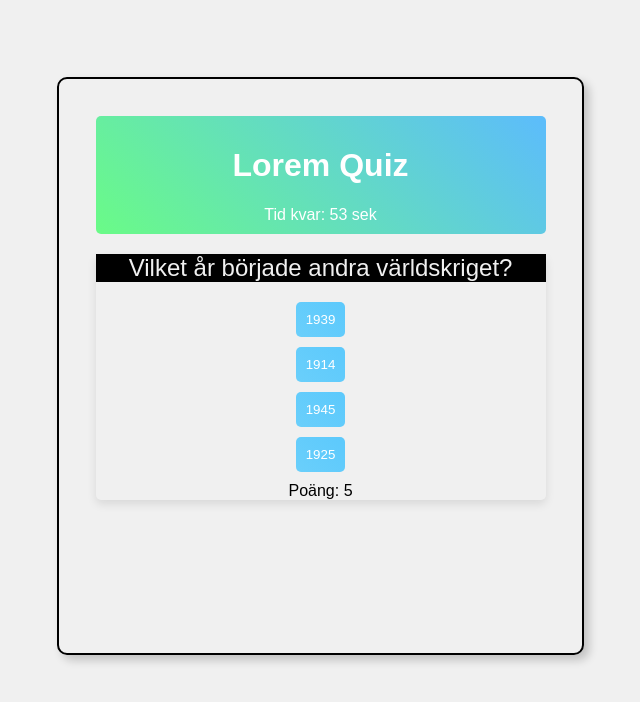
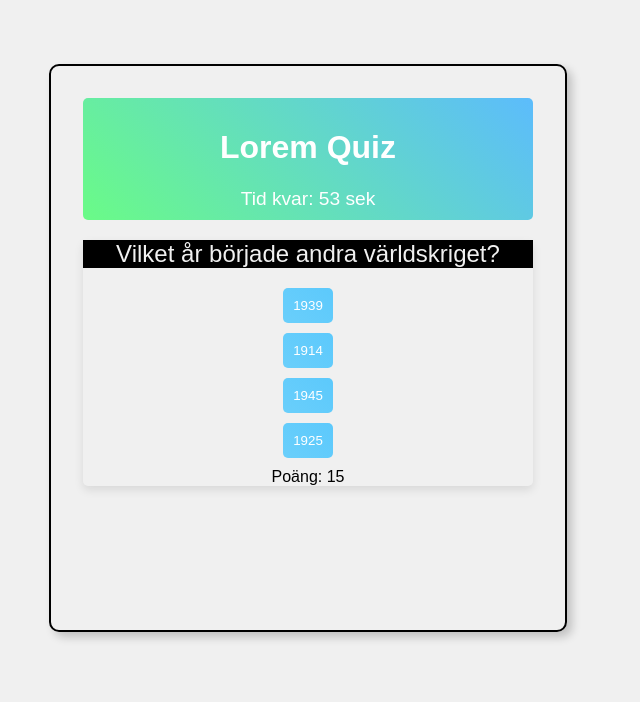
Before and after one commit to faisalwilliam/Lorem-Quiz, a plain HTML site: page index.html in a window 1280 px wide. Both pictures are taken after a click on the button "Stockholm". Shown: the whole page, without its empty margins (399-1039 px from the left). Drawn offline with Linux system fonts and the light colour scheme.

Commit message:
Lägg till synlig klocka som tickar ned. Ju tidigare man svarar ju högre poäng. Gör siffrorna röda när mindre än 20% av tiden återstår.

```diff
--- a/index.html
+++ b/index.html
@@ -15,10 +15,8 @@
   <main>
     <section id="question-container">
       <p id="question" class="masked"></p>
-
-    <div id="answers"></div>
-
-    <div id="score">Poäng: <span id="points">5</span></div>
+      <div id="answers"></div>
+      <div id="score">Poäng: <span id="points">10</span></div>
     </section>
   </main>
 
--- a/script.js
+++ b/script.js
@@ -28,41 +28,43 @@
       correct: "Bjurholm"
     },
     {
-      question: " vilken kommun lägar i Bästerbotton ?",
-      options: ["Umeå", "Borlänge", "boden", "Piteå"],
+      question: "Vilken kommun lägar i Bästerbotton?",
+      options: ["Umeå", "Borlänge", "Boden", "Piteå"],
       correct: "Umeå"
     },
 
     {
-      question: "Vilken kontinent har flest länder'?",
+      question: "Vilken kontinent har flest länder?",
       options: ["Asien", "Europa", "Africa","Nordamerika"],
       correct: "Africa"
     },
 
     {
-      question: " Vilket land har den största befolkningen ?",
+      question: "Vilket land har den största befolkningen?",
       options: ["China", "Sudan", "Amerika", "India"],
       correct: "China"
     },
     {
-      question: "Vilket år kollapsade Sovjetunionen??",
+      question: "Vilket år kollapsade Sovjetunionen?",
       options: ["191", "185", "194", "192"],
       correct: "191"
     },
     {
-      question: "Hur många ben finns det i människokroppen??",
+      question: "Hur många ben finns det i människokroppen?",
       options: ["205", "100", "206", "1"],
       correct: "206"
     }
 
   ];
 
+  let currentQuestionIndex = 0;
+  let points = 10; // Startpoäng
+  let timeLeft = 60; // Tid kvar i sekunder
+  let unmaskLevel = 0; // Spårar hur mycket frågan har avmaskerats
+  let timerInterval; // Sparar intervallet för timer
+  let firstAttempt = true; // Flagga för att spåra om det är första försöket
 
-  let currentQuestionIndex = 0;
-  let points = 10;
-  let currentTime = 60;
-  let unmaskLevel = 0;  // Spårar avmaskningsnivån
-
+  // Hämta element från DOM
   const questionElement = document.getElementById('question');
   const answersContainer = document.getElementById('answers');
   const scoreDisplay = document.getElementById('points');
@@ -70,79 +72,103 @@
   const resultPage = document.getElementById('result-page');
   const finalScore = document.getElementById('final-score');
 
-  // Starta timer
-  const timer = setInterval(() => {
-    currentTime--;
-    timerDisplay.textContent = currentTime;
-    if (currentTime === 0) {
-      endQuiz();
-    }
-  }, 1000);
+  // Startar quizet
+  function startQuiz() {
+    showQuestion(); // Visa första frågan
+    startTimer(); // Starta timer
+    updateScore(); // Uppdatera poäng direkt vid start
+  }
 
-  // Visa fråga och svarsalternativ
+  // Visar aktuell fråga och svarsalternativ
   function showQuestion() {
     const currentQuestion = questions[currentQuestionIndex];
-    questionElement.textContent = currentQuestion.question;
+    questionElement.textContent = currentQuestion.question; // Sätter texten för frågan
+    unmaskLevel = 0; // Nollställer avmaskeringsnivån
+    firstAttempt = true; // Återställer flaggan för första försöket
+    questionElement.className = 'masked'; // Återställ stil
 
-    // Återställ avmaskningsnivå och stil för varje ny fråga
-    unmaskLevel = 0;
-    questionElement.className = '';
+    answersContainer.innerHTML = ''; // Rensar tidigare svarsalternativ
 
-    answersContainer.innerHTML = '';
+    // Skapar knappar för varje svarsalternativ
     currentQuestion.options.forEach(option => {
       const button = document.createElement('button');
       button.textContent = option;
       button.classList.add('answer');
-      button.addEventListener('click', () => checkAnswer(option));
+      button.addEventListener('click', () => checkAnswer(option)); // Lägg till klickhändelse
       answersContainer.appendChild(button);
     });
   }
 
-  // Kontrollera svar
+  // Kontrollera om svaret är korrekt
   function checkAnswer(selectedOption) {
     const currentQuestion = questions[currentQuestionIndex];
 
     if (selectedOption === currentQuestion.correct) {
-      nextQuestion();  // Om rätt svar, gå till nästa fråga
+      if (firstAttempt) {
+        points += Math.floor(timeLeft / 10); // Bonuspoäng för snabb svar vid första försöket
+      }
+      updateScore(); // Uppdaterar poäng
+      nextQuestion(); // Går till nästa fråga
     } else {
-      points -= 2;  // -1 för avmaskning, -1 för fel svar
-      unmaskQuestion();  // Avmaskera fråga lite mer
-      updateScore();
+      if (firstAttempt) {
+        points -= 2; // Straff (-1 för avmaskering och -1 för fel) vid första försöket
+      } else {
+        points = points; // Poängen förändras inte efter första försöket
+      }
+      firstAttempt = false; // Ändrar flaggan för att visa att första försöket har passerat
+      unmaskQuestion(); // Avmaskerar lite mer av frågan
+      updateScore(); // Uppdaterar poäng
     }
   }
 
-  // Avmaskera fråga gradvis
+  // Avmaskerar frågan steg för steg
   function unmaskQuestion() {
-    unmaskLevel++;
+    unmaskLevel++; // Ökar avmaskeringsnivån
     if (unmaskLevel === 1) {
-      questionElement.classList.add('unmask-1');
+      questionElement.classList.add('unmask-1'); // Första avmaskeringsnivån
     } else if (unmaskLevel === 2) {
-      questionElement.classList.add('unmask-2');
+      questionElement.classList.add('unmask-2'); // Full avmaskering
     }
   }
 
-  // Uppdatera poäng
+  // Uppdaterar poäng på sidan
   function updateScore() {
-    scoreDisplay.textContent = points;
+    scoreDisplay.textContent = points; // Sätter poängen i DOM
   }
 
-  // Visa nästa fråga eller avsluta quiz
+  // Går vidare till nästa fråga eller avslutar quizet
   function nextQuestion() {
-    currentQuestionIndex++;
+    currentQuestionIndex++; // Ökar frågeindex
     if (currentQuestionIndex < questions.length) {
-      showQuestion();
+      showQuestion(); // Visar nästa fråga
     } else {
-      endQuiz();
+      endQuiz(); // Avslutar quizet
     }
   }
 
-  // Avsluta quiz och visa resultat
-  function endQuiz() {
-    clearInterval(timer);
-    finalScore.textContent = `Du fick ${points} poäng!`;
-    resultPage.classList.remove('hidden');
+  // Startar timer och räknar ned
+  function startTimer() {
+    timerInterval = setInterval(() => {
+      timeLeft--; // Minskar tiden med 1 sekund
+      timerDisplay.textContent = timeLeft; // Uppdaterar tidsvisning
+
+      if (timeLeft <= 12) {
+        timerDisplay.classList.add('low-time'); // Ändrar färg om mindre än 20% återstår
+      }
+
+      if (timeLeft === 0) {
+        clearInterval(timerInterval); // Stoppar timern
+        nextQuestion(); // Går vidare om tiden tar slut
+      }
+    }, 1000);
   }
 
-  // Starta quiz när sidan laddas
-  showQuestion();
-   /* Hej Marrii Tack för hjälp*/
+  // Avslutar quizet och visar resultatet
+  function endQuiz() {
+    clearInterval(timerInterval); // Stoppar timern
+    finalScore.textContent = `Du fick ${points} poäng!`; // Visar slutpoängen
+    resultPage.classList.remove('hidden'); // Visar resultatsidan
+  }
+
+  // Startar quizet när sidan laddas
+  startQuiz();
--- a/styles.css
+++ b/styles.css
@@ -1,92 +1,11 @@
-/* Gör så att html och body täcker hela skärmen */
-/*
-html, body {
-    height: 100%;
-    margin: 20%;
-    margin-top:0;
-    margin-bottom: 0;
-    padding: 0;
-  }
 
-  /* Flexbox används för att centrera innehåll *
-  body {
-    width: 450px;                /* Fixerad bredd för quiz-kontainer *
-    height: 500px;
-    font-family: Arial, sans-serif;
-    text-align: center;
-    background-color: #f0f0f0;
-
-    /* Flex-riktning och innehållsjustering *
-    flex-direction: column;
-
-    /* Konturstil för quiz-kontainer *
-    border: 2px solid black;
-    border-radius: 10px;
-    box-shadow: 5px 5px 10px rgba(0, 0, 0, 0.2);
-  }
-
-  /* Header med gradient-bakgrund *
-  header {
-    background-image: linear-gradient(45deg, #6afb87, #5cbcfc);
-    color: white;
-    padding: 10px;
-    border-radius: 5px;  /* Rundar hörnen på header *
-  }
-
-  /* Sektionerna för varje fråga *
-  section {
-    border-radius: 5px;
-    box-shadow: 0px 4px 10px rgba(0, 0, 0, 0.1); /* Lätt skugga runt sektion *
-    margin-bottom: 5px;  /* Lägger till mellanrum mellan sektionerna *
-  }
-
-  /* Stil för fråga *
-  #question {
-    font-size: 1.5em;
-    margin: 20px 0;
-    color: rgb(0, 0, 0);
-    transition: color 0.5s ease-in-out;
-  }
-
-  /* Avmaskeringsnivåer för frågetexten *
-  .unmask-1 {
-    color: rgba(0, 0, 0, 0.6);  /* Frågan blir mer synlig *
-  }
-  .unmask-2 {
-    color: rgba(0, 0, 0, 1);    /* Frågan är helt synlig *
-  }
-
-  /* Stil för svarsknappar *
-  .answer {
-    display: block;
-    margin: 10px auto;
-    padding: 10px 10px;
-    border: none;
-    background-image: linear-gradient(45deg, #6acffb, #5cc9fc);  /* Gradient-bakgrund *
-    color: white;
-    cursor: pointer;
-    border-radius: 5px;  /* Rundade hörn *
-  }
-
-  /* Ändrar färg vid hovring *
-  .answer:hover {
-    background-color: #4595a0;
-  }
-
-  /* Döljer element *
-  .hidden {
-    display: none;
-
-  }
-
-  */
   /* Gör så att html och body täcker hela skärmen */
 html, body {
   height: 100%;
   margin: 20%;
   margin-top:0;
   margin-bottom: 0;
-  padding: 6%;
+  padding: 5%;
 }
 
 /* Flexbox används för att centrera innehåll */
@@ -135,12 +54,11 @@ section {
 
 /* Avmaskeringsnivåer för frågetexten */
 .unmask-1 {
-  color: rgba(0, 0, 0, 0.6);  /* Frågan blir mer synlig */
+  color: rgba(78, 72, 72, 0.504);  /* Frågan blir mer synlig */
 }
 .unmask-2 {
   color: rgba(0, 0, 0, 1);    /* Frågan är helt synlig */
-
-background-color: #be4656;
+  background-color: #e50927;
 }
 
 /* Stil för svarsknappar */
@@ -164,5 +82,12 @@ background-color: #be4656;
 /* Döljer element */
 .hidden {
   display: none;
+}
 
+#timer {
+  font-size: 1.2em;
 }
+
+.low-time {
+  color: red;
+}
```
